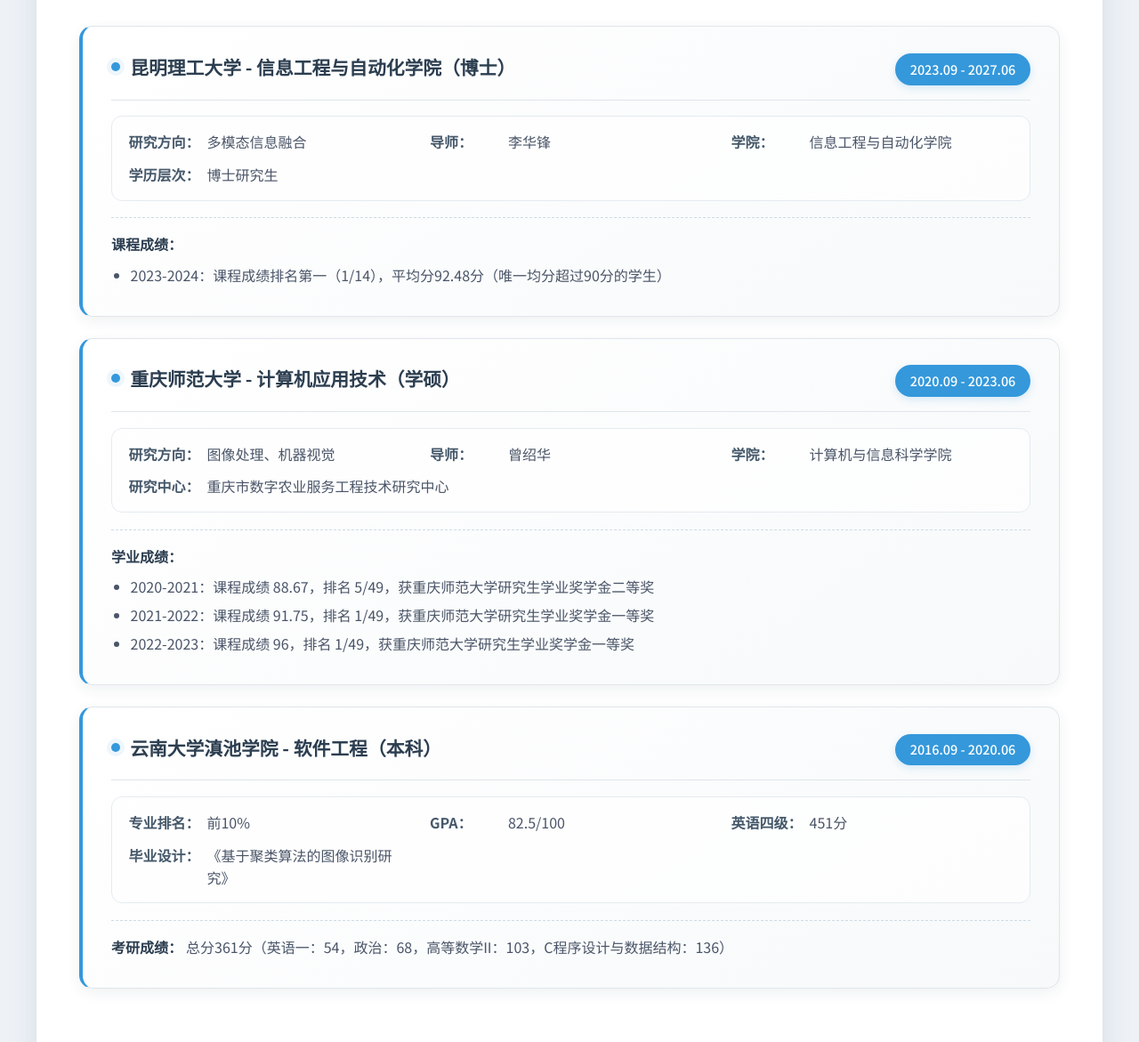
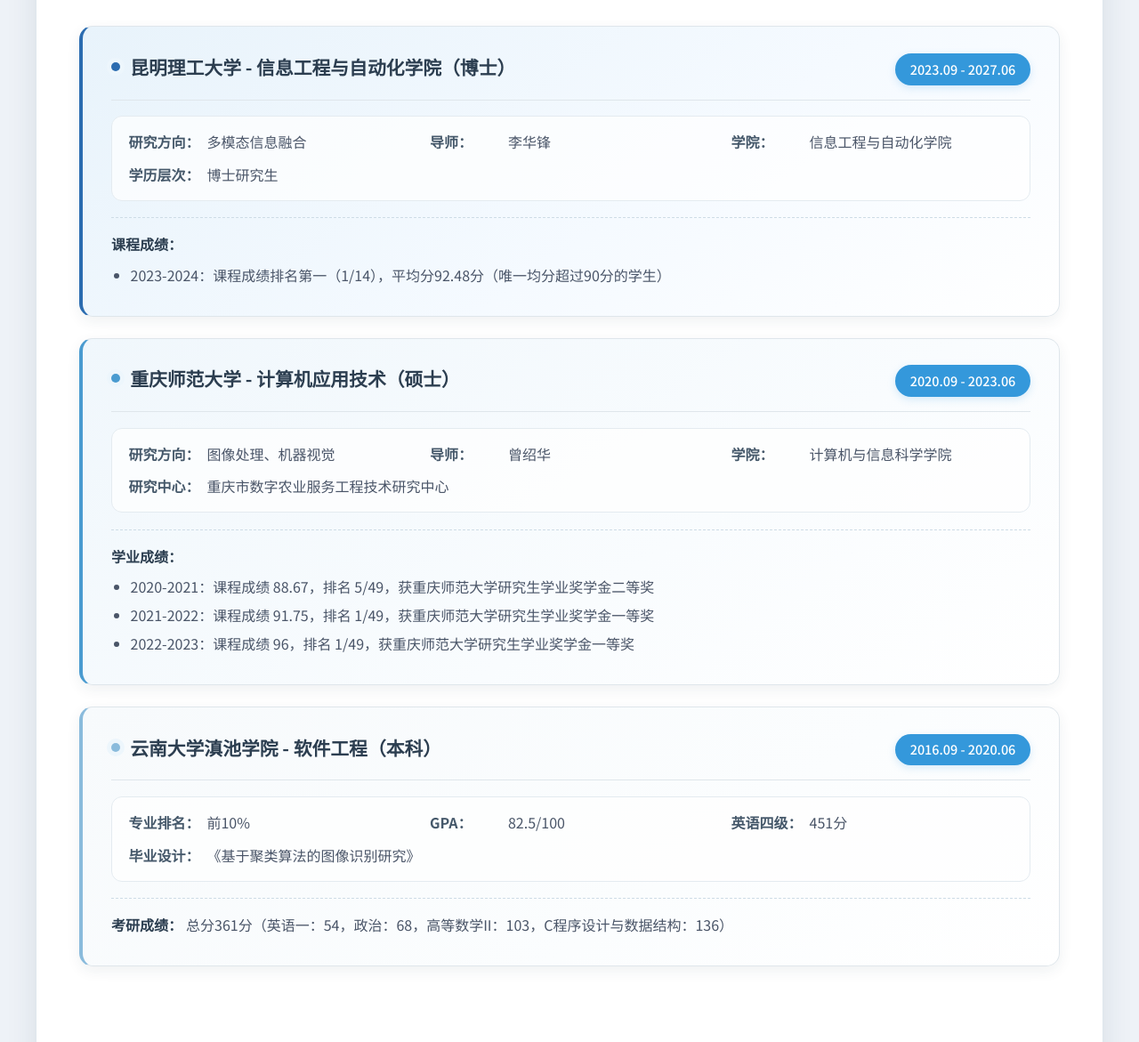
Before and after one commit to yidamyth/yidamyth.github.io, a plain HTML site: page index.html in a window 1280 px wide. Shown: the part 643-1814 px from the top of the page at 89% size. Drawn offline with Linux system fonts and the light colour scheme.

Commit message:
Differentiate education card levels

```diff
--- a/index.html
+++ b/index.html
@@ -282,15 +282,31 @@
 
     /* 教育经历 */
     .education-item {
+      --education-accent: var(--primary-600);
       background: linear-gradient(145deg, #ffffff 0%, var(--surface-soft) 100%);
       padding: 1.85rem 2rem 2rem;
       margin: 1.5rem 0;
       border-radius: 15px;
       border: 1px solid var(--border);
-      border-left: 4px solid var(--primary-600);
+      border-left: 4px solid var(--education-accent);
       box-shadow: var(--shadow-sm);
       transition: transform 0.3s ease, box-shadow 0.3s ease;
       overflow: hidden;
+    }
+
+    .education-phd {
+      --education-accent: #2b6cb0;
+      background: linear-gradient(145deg, #e8f3fb 0%, #f5faff 58%, #ffffff 100%);
+    }
+
+    .education-master {
+      --education-accent: #4a9bd0;
+      background: linear-gradient(145deg, #f0f7fc 0%, #f9fcfe 60%, #ffffff 100%);
+    }
+
+    .education-undergraduate {
+      --education-accent: #8abbdc;
+      background: linear-gradient(145deg, #f7fafc 0%, #fbfdfe 62%, #ffffff 100%);
     }
 
     .education-item:hover {
@@ -326,7 +342,7 @@
       height: 10px;
       flex: 0 0 auto;
       border-radius: 50%;
-      background: var(--primary-600);
+      background: var(--education-accent);
       box-shadow: 0 0 0 5px var(--primary-100);
     }
 
@@ -376,6 +392,16 @@
 
     .detail-item-wide span:last-child {
       white-space: nowrap;
+    }
+
+    .graduation-design {
+      grid-column: 1 / -1;
+      flex-wrap: nowrap;
+    }
+
+    .graduation-design span:last-child {
+      white-space: nowrap;
+      word-break: normal;
     }
 
     .detail-label {
@@ -909,6 +935,16 @@
         gap: 0.65rem;
       }
 
+      .graduation-design {
+        gap: 0.2rem;
+        font-size: clamp(0.63rem, 2.9vw, 1rem);
+        line-height: 1.4;
+      }
+
+      .graduation-design .detail-label {
+        min-width: auto;
+      }
+
       .skill-tags {
         gap: 0.5rem;
       }
@@ -1008,7 +1044,7 @@
     <section id="education">
       <h2>教育经历</h2>
 
-      <div class="education-item fade-in">
+      <div class="education-item education-phd fade-in">
         <div class="education-header">
           <div class="education-title">昆明理工大学 - 信息工程与自动化学院（博士）</div>
           <div class="education-period">2023.09 - 2027.06</div>
@@ -1039,9 +1075,9 @@
         </div>
       </div>
 
-      <div class="education-item fade-in">
+      <div class="education-item education-master fade-in">
         <div class="education-header">
-          <div class="education-title">重庆师范大学 - 计算机应用技术（学硕）</div>
+          <div class="education-title">重庆师范大学 - 计算机应用技术（硕士）</div>
           <div class="education-period">2020.09 - 2023.06</div>
         </div>
         <div class="education-details">
@@ -1072,7 +1108,7 @@
         </div>
       </div>
 
-      <div class="education-item fade-in">
+      <div class="education-item education-undergraduate fade-in">
         <div class="education-header">
           <div class="education-title">云南大学滇池学院 - 软件工程（本科）</div>
           <div class="education-period">2016.09 - 2020.06</div>
@@ -1090,9 +1126,9 @@
             <span class="detail-label">英语四级：</span>
             <span>451分</span>
           </div>
-          <div class="detail-item">
+          <div class="detail-item graduation-design">
             <span class="detail-label">毕业设计：</span>
-            <span style="word-break: break-all;">《基于聚类算法的图像识别研究》</span>
+            <span>《基于聚类算法的图像识别研究》</span>
           </div>
         </div>
         <p class="education-results education-result-line"><strong>考研成绩：</strong><span>总分361分（英语一：54，政治：68，高等数学II：103，C程序设计与数据结构：136）</span></p>
```
